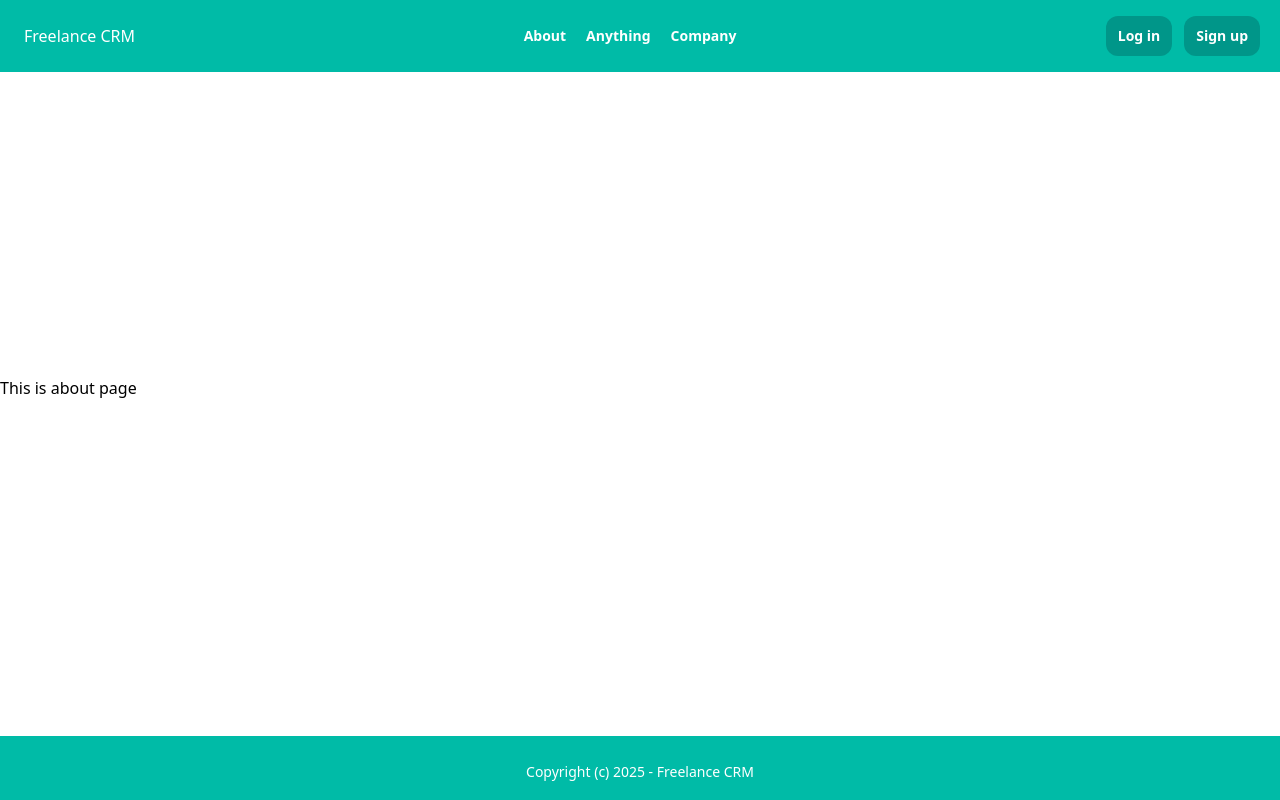
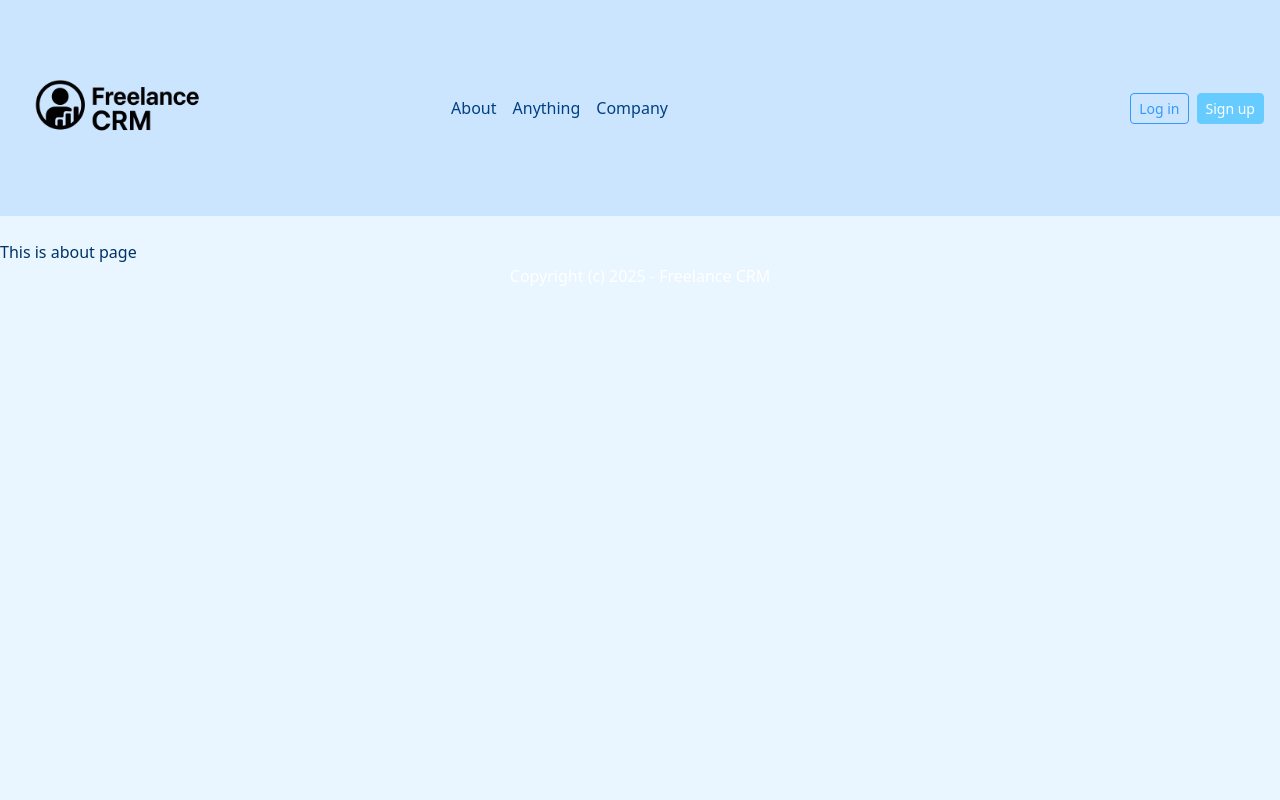
Before and after one commit to gorbunovaav/crm_freelance_project, a Django app: template core/templates/core/about.html in a window 1280 px wide. Run offline with Django 5.2, Linux system fonts and the light colour scheme; the template is opened without the code that fills it, so the values that code supplies are empty.

Commit message:
Bootstrap first page style added

```diff
--- /dev/null
+++ b/core/static/custom.css
@@ -0,0 +1,57 @@
+body {
+  background-color: #e9f5ff; /* очень светлый голубой фон */
+  color: #003366; /* тёмно-синий текст */
+}
+
+.navbar-light {
+  background-color: #cce5ff !important;
+}
+
+.navbar-brand,
+.nav-link,
+.navbar-text {
+  color: #004080 !important;
+}
+
+.nav-link:hover {
+  color: #0066cc !important;
+}
+
+.btn-primary {
+  background-color: #3399ff;
+  border-color: #3399ff;
+}
+
+.btn-outline-success {
+  color: #3399ff;
+  border-color: #3399ff;
+}
+
+.btn-outline-success:hover {
+  background-color: #3399ff;
+  color: white;
+}
+
+.btn-success {
+  background-color: #66ccff;
+  border-color: #66ccff;
+}
+
+a {
+  color: #007bff;
+}
+
+a:hover {
+  color: #0056b3;
+}
+
+.img_logo{
+  width: 200px !important;
+  /* height: 200px !important; */
+}
+
+/* img {
+  display: block;
+  max-width: 100%;
+  height: auto;
+} */
--- a/core/templates/core/base.html
+++ b/core/templates/core/base.html
@@ -1,17 +1,16 @@
+{% load static %}
 <!doctype html>
 <html>
 
 <head>
     <meta charset="UTF-8">
     <meta name="viewport" content="width=device-width, initial-scale=1.0">
-    <script src="https://cdn.jsdelivr.net/npm/@tailwindcss/browser@4"></script>
-    <!-- <link href="style.css" rel="stylesheet"> -->
-
+    <link href="https://cdn.jsdelivr.net/npm/bootstrap@5.3.3/dist/css/bootstrap.min.css" rel="stylesheet">
+    <link rel="stylesheet" href="{% static 'custom.css' %}">
     <title> {% block title %}{% endblock %}</title>
-    <!-- <link href="/src/style.css" rel="stylesheet"> -->
 </head>
 
-<body class="flex flex-col h-screen justify-between">
+<body class="">
     {% include 'core/partials/header.html' %}
 
     {% if messages %}
@@ -25,7 +24,7 @@
         {% block content %}
         {% endblock %}
     </main>
-
+    <script src="https://cdn.jsdelivr.net/npm/bootstrap@5.3.3/dist/js/bootstrap.bundle.min.js"></script>
 </body>
 
 {% include 'core/partials/footer.html' %}
--- a/core/templates/core/partials/header.html
+++ b/core/templates/core/partials/header.html
@@ -1,36 +1,63 @@
-<header class="h-10">
-    <nav class="py-4 bg-teal-500 flex text-white lg:gap-x-5 justify-center">
-        <div class="flex lg:flex-1 m-auto">
-            <a href="/" class="text-white px-6">Freelance CRM</a>
-        </div>
-        <div class="text-white m-auto flex lg:gap-x-5">
-            <a href="{% url 'about' %}" class="text-sm/6 font-semibold">About</a>
-            <a href="#" class="text-sm/6 font-semibold">Anything</a>
-            <a href="#" class="text-sm/6 font-semibold">Company</a>
-        </div>
-        <div class="lg:flex lg:flex-1 lg:justify-end lg:gap-x-3 pr-5 flex items-baseline">
+{% load static %}
+<header class="mb-4">
+    <nav class="navbar navbar-expand-lg navbar-light bg-light px-3">
+        <a href="/" class="img_logo" class="navbar-brand">
+            <img class="img_logo" src="{% static 'core/images/logo_black.png'%}" alt="">
+        </a>
+        <button class="navbar-toggler" type="button" data-bs-toggle="collapse" data-bs-target="#navbarContent">
+            <span class="navbar-toggler-icon"></span>
+        </button>
+        <div class="collapse navbar-collapse" id="navbarContent">
+            <ul class="navbar-nav mx-auto mb-2 mb-lg-0">
+                <li class="nav-item">
+                    <a class="nav-link" href="{% url 'about' %}">About</a>
+                </li>
+                <li class="nav-item">
+                    <a class="nav-link" href="#">Anything</a>
+                </li>
+                <li class="nav-item">
+                    <a class="nav-link" href="#">Company</a>
+                </li>
+            </ul>
+            <ul class="navbar-nav ms-auto d-flex align-items-center gap-2">
                 {% if request.user.is_authenticated %}
-            <div>
-                <p>Your team:</p>
-                <a href="{% url 'team:detail' active_team.id%}" class="text-white">{{active_team.name}}</a>
-            </div>
+                <li class="nav-item">
+                    <span class="navbar-text small">Your team:
+                        <a href="{% url 'team:detail' active_team.id %}" class="text-decoration-none fw-bold">
+                            {{ active_team.name }}</a>
+                    </span>
+                </li>
+                <li class="nav-item dropdown">
+                    <a class="nav-link dropdown-toggle" href="#" id="userDropdown" role="button"
+                       data-bs-toggle="dropdown" aria-expanded="false">
+                      {{ request.user.username }}
+                    </a>
+                    <ul class="dropdown-menu dropdown-menu-end" aria-labelledby="userDropdown">
+                      <li><a class="dropdown-item" href="{% url 'userprofile:myaccount' %}">My account</a></li>
+                      <li><a class="dropdown-item" href="{% url 'projects:list' %}">My projects</a></li>
+                      <li><hr class="dropdown-divider"></li>
+                      <li><a class="dropdown-item" href="{% url 'dashboard:index' %}">Dashboard</a></li>
+                      <li><a class="dropdown-item" href="{% url 'leads:list' %}">Leads</a></li>
+                      <li><a class="dropdown-item" href="{% url 'clients:list' %}">Clients</a></li>
+                    </ul>
+                  </li>
 
-                <a href="{% url 'dashboard:index' %}" class="text-sm/6 font-semibold bg-teal-600 py-2 px-3 rounded-xl">Dashboard </a>
-                <a href="{% url 'leads:list' %}" class="text-sm/6 font-semibold bg-teal-600 py-2 px-3 rounded-xl">Leads</a>
-                <a href="{% url 'clients:list' %}" class="text-sm/6 font-semibold bg-teal-600 py-2 px-3 rounded-xl">Clients</a>
-
-                {% csrf_token %}
-                <a href="{% url 'userprofile:myaccount' %}" class="text-sm/6 font-semibold bg-teal-800 py-2 px-3 rounded-xl">My account </a>
-                <a href="{% url 'projects:list' %}" class="text-sm/6 font-semibold bg-teal-800 py-2 px-3 rounded-xl">My projects </a>
-
+                <li class="nav-item">
                     <form id="logout-form" method="post" action="{% url 'logout' %}" style="display: none;">
                         {% csrf_token %}
                     </form>
-                <a href="#" onclick="event.preventDefault(); document.getElementById('logout-form').submit();" class="text-sm/6 font-semibold bg-red-600 py-2 px-3 rounded-xl">Log out </a>
+                    <a href="#" onclick="event.preventDefault(); document.getElementById('logout-form').submit();"
+                        class="btn btn-danger btn-sm">Log out</a>
+                </li>
                 {% else %}
-                <a href="{% url 'login' %}" class="text-sm/6 font-semibold bg-teal-600 py-2 px-3 rounded-xl">Log in </a>
-                <a href="{% url 'userprofile:signup' %}" class="text-sm/6 font-semibold bg-teal-600 py-2 px-3 rounded-xl">Sign up </a>
+                <li class="nav-item">
+                    <a href="{% url 'login' %}" class="btn btn-outline-success btn-sm">Log in</a>
+                </li>
+                <li class="nav-item">
+                    <a href="{% url 'userprofile:signup' %}" class="btn btn-success btn-sm">Sign up</a>
+                </li>
                 {% endif %}
+            </ul>
         </div>
     </nav>
 </header>
--- a/freelance_crm/settings.py
+++ b/freelance_crm/settings.py
@@ -128,7 +128,8 @@ USE_TZ = True
 # Static files (CSS, JavaScript, Images)
 # https://docs.djangoproject.com/en/5.1/howto/static-files/
 
-STATIC_URL = "static/"
+STATIC_URL = "/static/"
+STATICFILES_DIRS = [BASE_DIR / "static"]
 
 
 MEDIA_ROOT = BASE_DIR / 'media'
```
Also changed, not shown: core/static/core/images/logo_black.png (added), core/static/core/images/logo_blue.png (added), 2 other files. Lines whose indentation alone changed are shown as unchanged.
